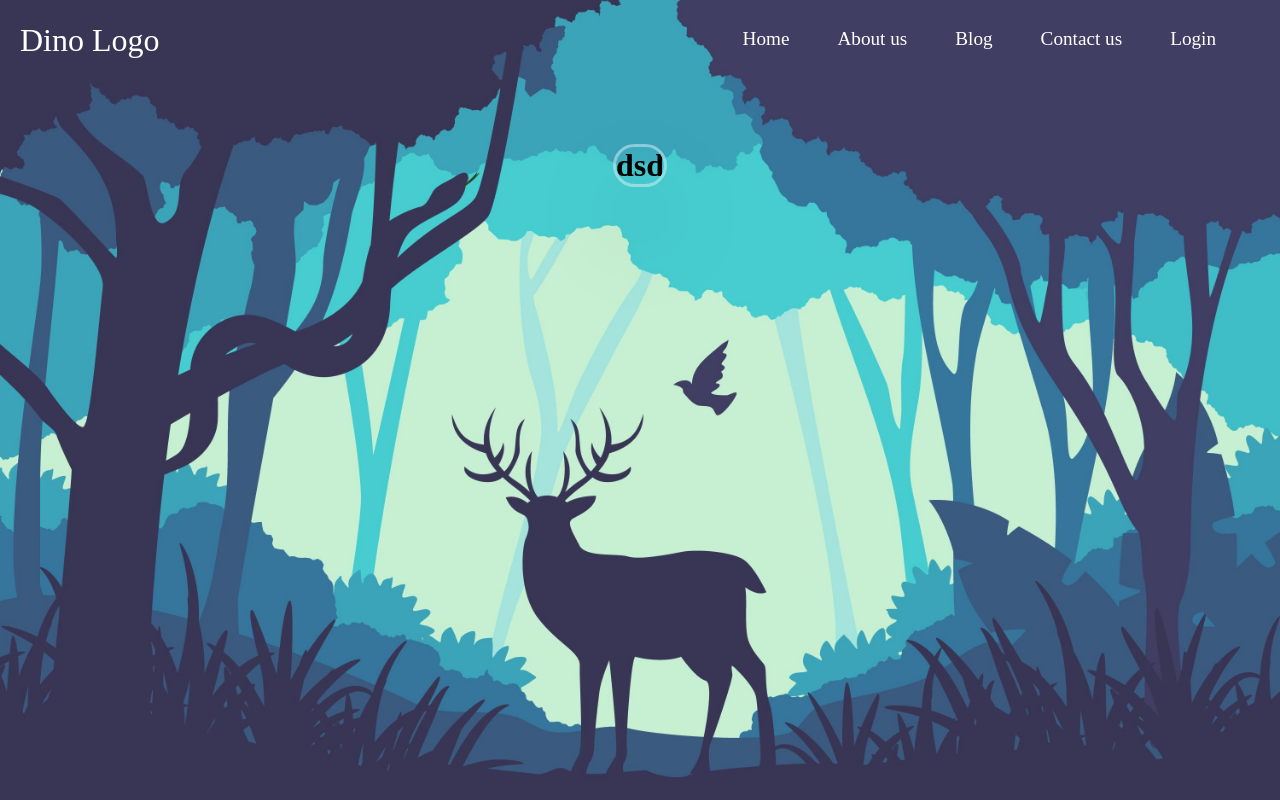
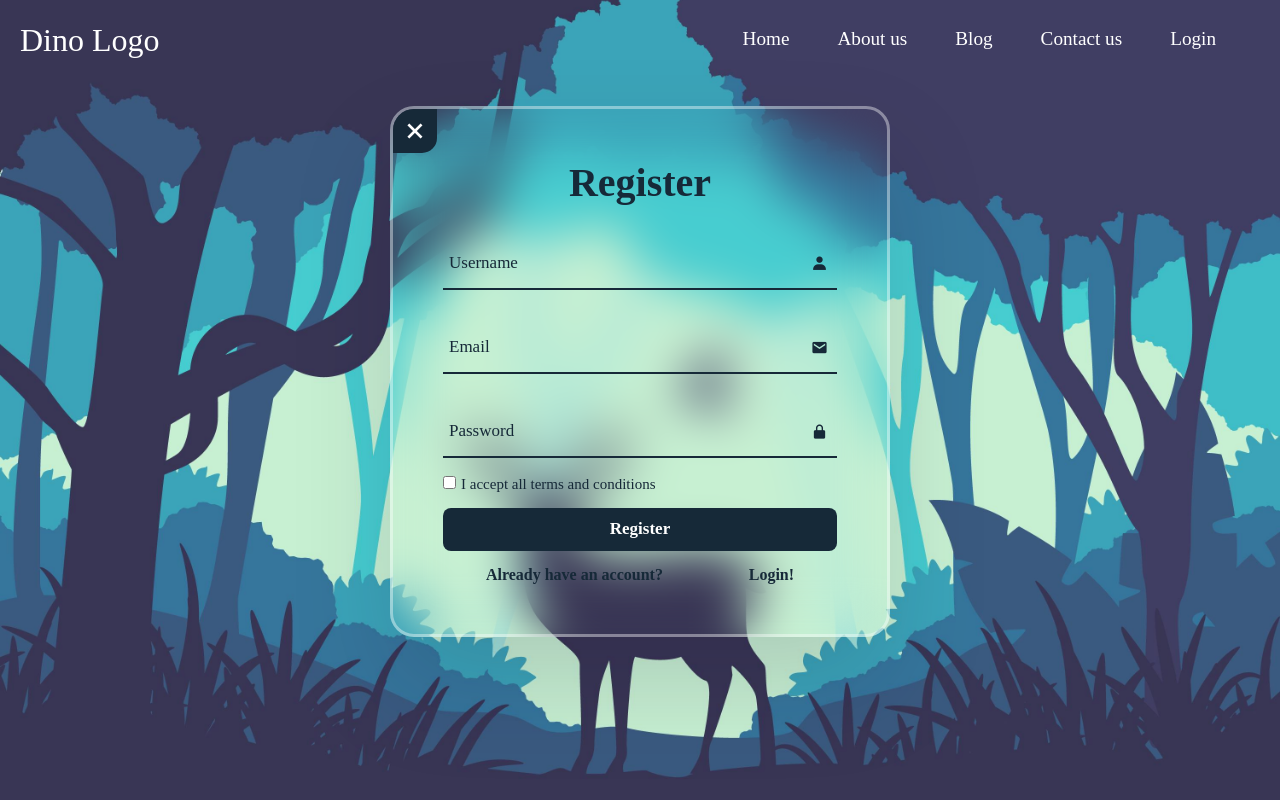
Before and after one commit to voron-remonntt/design, a React (Create React App) app: page /register in a window 1280 px wide. Built offline with nearby package versions, Linux system fonts and the light colour scheme; a web font is replaced by a local one.

Commit message:
added register page

```diff
--- a/src/App.tsx
+++ b/src/App.tsx
@@ -6,7 +6,7 @@ import { Home } from './pages/Home';
 import { About } from './pages/About';
 import { Blog } from './pages/Blog';
 import { Contact } from './pages/Contact';
-import { Login } from './pages/login/Login';
+import { Login } from './pages/Login';
 import { Register } from './pages/Register';
 
 const App: React.FC = () => (
--- /dev/null
+++ b/src/components/Buttons/AuthButton/AuthButton.scss
@@ -0,0 +1,17 @@
+
+.main-btn {
+  background-color: #162938;
+  width: 100%;
+  height: 43px;
+  border-radius: 8px;
+  font-size: 17px;
+  font-weight: 600;
+  color: #fff;
+  cursor: pointer;
+  transition: all .3s ease-in-out;
+
+  &:hover {
+    background-color: #403E63;
+    transform: scaleZ(-5px);
+  }
+}
--- /dev/null
+++ b/src/components/Buttons/AuthButton/AuthButton.tsx
@@ -0,0 +1,12 @@
+import React from 'react';
+import './AuthButton.scss';
+
+type Props = {
+  text: string;
+};
+
+export const AuthButton: React.FC<Props> = ({ text }) => (
+  <button type="submit" className="main-btn">
+    {text}
+  </button>
+);
--- /dev/null
+++ b/src/components/Buttons/CloseButton/CloseButton.scss
@@ -0,0 +1,16 @@
+.close-icon {
+  position: absolute;
+  left: 0;
+  top: 0;
+  width: 44px;
+  height: 44px;
+  background-color: #162938;
+  color: #fff;
+  display: inline-flex;
+  align-items: center;
+  justify-content: center;
+  font-size: 32px;
+  z-index: 1;
+  border-bottom-right-radius: 15px;
+  cursor: pointer;
+}
--- /dev/null
+++ b/src/components/Buttons/CloseButton/CloseButton.tsx
@@ -0,0 +1,9 @@
+import React from 'react';
+import { Link } from 'react-router-dom';
+import './CloseButton.scss';
+
+export const CloseButton: React.FC = () => (
+  <Link to="/" className="close-icon">
+    <div className="bx bx-x" />
+  </Link>
+);
--- /dev/null
+++ b/src/components/Input/Input.scss
@@ -0,0 +1,14 @@
+.input {
+  background-color: transparent;
+  width: 100%;
+  height: 100%;
+  font-size: 17px;
+  font-weight: 600;
+  color: #162938;
+  padding: 0 30px 0 6px;
+}
+
+.input::placeholder {
+  color: #162938;
+  font-weight: 500;
+}
--- /dev/null
+++ b/src/components/Input/Input.tsx
@@ -0,0 +1,16 @@
+import React from 'react';
+import './Input.scss';
+
+type Props = {
+  type: string;
+  placeholder: string;
+};
+
+export const Ininput: React.FC<Props> = ({ type, placeholder }) => (
+  <input
+    className="input"
+    type={type}
+    required
+    placeholder={placeholder}
+  />
+);
--- a/src/pages/login/Login.tsx
+++ b/src/pages/Login.tsx
@@ -1,6 +1,9 @@
 import React from 'react';
 import { Link } from 'react-router-dom';
-import './Login.scss';
+import { AuthButton } from '../components/Buttons/AuthButton/AuthButton';
+import { CloseButton } from '../components/Buttons/CloseButton/CloseButton';
+import { Ininput } from '../components/Input/Input';
+import '../styles/LoginRegister.scss';
 
 export const Login: React.FC = () => (
   <div className="container">
@@ -11,11 +14,10 @@ export const Login: React.FC = () => (
           <span className="icon">
             <i className="bx bxs-envelope" />
           </span>
-          <input
-            className="input"
+
+          <Ininput
             type="email"
             placeholder="Email"
-            required
           />
         </div>
 
@@ -23,11 +25,10 @@ export const Login: React.FC = () => (
           <span className="icon">
             <i className="bx bxs-lock-alt" />
           </span>
-          <input
-            className="input"
+
+          <Ininput
             type="password"
             placeholder="Password"
-            required
           />
         </div>
 
@@ -45,9 +46,7 @@ export const Login: React.FC = () => (
           </Link>
         </div>
 
-        <button type="submit" className="main-btn">
-          Login
-        </button>
+        <AuthButton text="Login" />
 
         <div className="link-container">
           <div className="link-container-item">
@@ -55,7 +54,7 @@ export const Login: React.FC = () => (
           </div>
 
           <div className="link-container-item">
-            <Link to="/register" className="register-link">
+            <Link to="/register" className="link">
               Register Here!
             </Link>
           </div>
@@ -63,8 +62,6 @@ export const Login: React.FC = () => (
       </form>
     </div>
 
-    <Link to="/" className="close-icon">
-      <div className="bx bx-x" />
-    </Link>
+    <CloseButton />
   </div>
 );
--- a/src/pages/Register.tsx
+++ b/src/pages/Register.tsx
@@ -1,7 +1,74 @@
 import React from 'react';
+import { Link } from 'react-router-dom';
+import { AuthButton } from '../components/Buttons/AuthButton/AuthButton';
+import { CloseButton } from '../components/Buttons/CloseButton/CloseButton';
+import { Ininput } from '../components/Input/Input';
+import '../styles/LoginRegister.scss';
 
 export const Register: React.FC = () => (
   <div className="container">
-    <h1>dsd</h1>
+    <div className="main-box register">
+      <h1 className="title">Register</h1>
+      <form action="">
+        <div className="input-box">
+          <span className="icon">
+            <i className="bx bxs-user" />
+          </span>
+
+          <Ininput
+            type="text"
+            placeholder="Username"
+          />
+        </div>
+
+        <div className="input-box">
+          <span className="icon">
+            <i className="bx bxs-envelope" />
+          </span>
+
+          <Ininput
+            type="email"
+            placeholder="Email"
+          />
+        </div>
+
+        <div className="input-box">
+          <span className="icon">
+            <i className="bx bxs-lock-alt" />
+          </span>
+
+          <Ininput
+            type="password"
+            placeholder="Password"
+          />
+        </div>
+
+        <div className="check">
+          <label htmlFor="checkbox">
+            <input
+              className="checkbox"
+              type="checkbox"
+              id="checkbox"
+            />
+            I accept all terms and conditions
+          </label>
+        </div>
+
+        <AuthButton text="Register" />
+
+        <div className="link-container">
+          <div className="link-container-item">
+            <p>Already have an account?</p>
+          </div>
+          <div className="link-container-item">
+            <Link to="/login" className="link">
+              Login!
+            </Link>
+          </div>
+        </div>
+      </form>
+    </div>
+
+    <CloseButton />
   </div>
 );
--- a/src/pages/login/Login.scss
+++ b/src/styles/LoginRegister.scss
@@ -1,6 +1,7 @@
 .container {
+  width: 500px;
   position: relative;
-  margin-top: 5%;
+  margin-top: 2%;
   background: transparent;
   border-radius: 24px;
   border: 3px solid rgba(257, 257, 257, .4);
@@ -15,7 +16,7 @@
 
 .main-box {
   padding: 50px;
-  width: 100%;
+  width: 500px;
 
   & .title {
     color: #162938;
@@ -31,22 +32,6 @@
   width: 100%;
   border-bottom: 2px solid #162938;
   margin: 32px 0;
-}
-
-.input {
-  background-color: transparent;
-  width: 100%;
-  height: 100%;
-  font-size: 17px;
-  font-weight: 600;
-  color: #162938;
-  padding: 0 30px 0 6px;
-}
-
-.input::placeholder {
-  color: #162938;
-  font-weight: 500;
-
 }
 
 .icon {
@@ -79,23 +64,6 @@
   }
 }
 
-.main-btn {
-  background-color: #162938;
-  width: 100%;
-  height: 43px;
-  border-radius: 8px;
-  font-size: 17px;
-  font-weight: 600;
-  color: #fff;
-  cursor: pointer;
-  transition: all .3s ease-in-out;
-
-  &:hover {
-    background-color: #403E63;
-    transform: scaleZ(-5px);
-  }
-}
-
 .link-container {
   width: 100%;
   display: inline-flex;
@@ -108,27 +76,10 @@
   color: #162938;
 }
 
-.register-link {
+.link {
   color: #162938;
 
   &:hover {
     text-decoration: underline;
   }
 }
-
-.close-icon {
-  position: absolute;
-  left: 0;
-  top: 0;
-  width: 44px;
-  height: 44px;
-  background-color: #162938;
-  color: #fff;
-  display: inline-flex;
-  align-items: center;
-  justify-content: center;
-  font-size: 32px;
-  z-index: 1;
-  border-bottom-right-radius: 15px;
-  cursor: pointer;
-}
```
Also changed, not shown: src/components/navbar/Navbar.scss (line endings or trailing spaces), src/components/navbar/navItem/NavItem.scss (line endings or trailing spaces).
